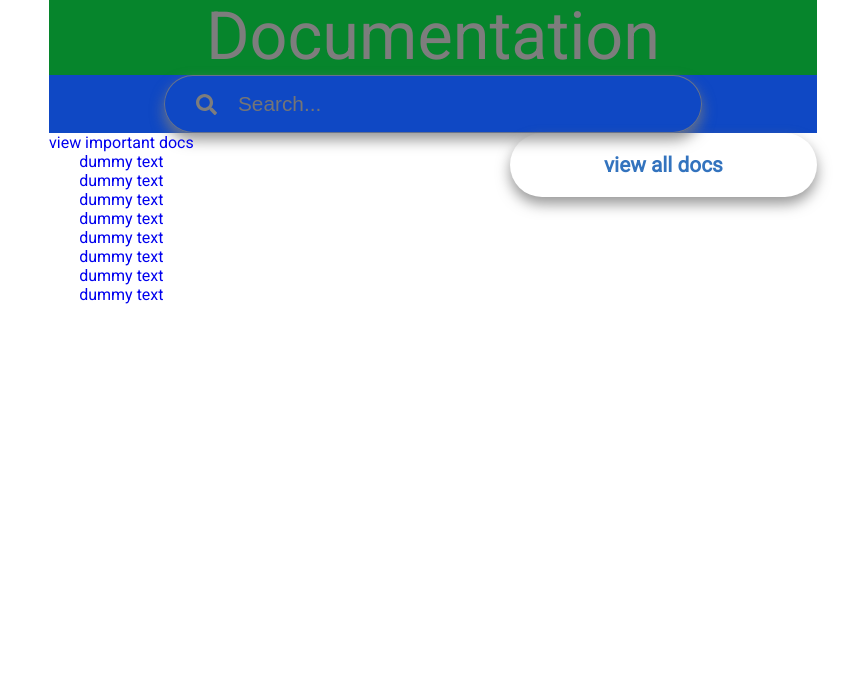
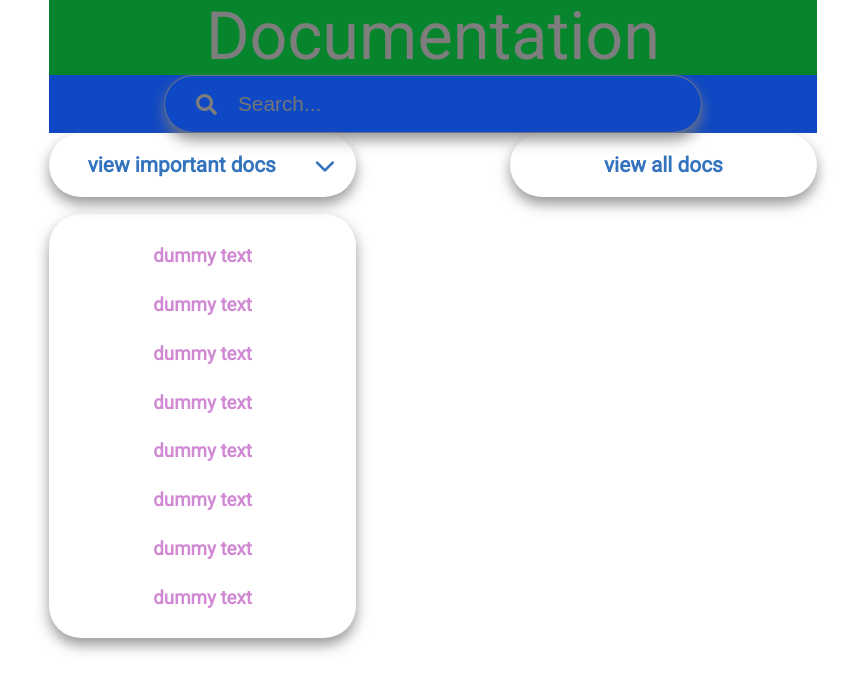
Before and after one commit to beyourahi/doc_site, a plain HTML site: page index.html in a window 1280 px wide. Shown: the part 22-714 px from the top of the page, 207-1063 px from the left. Drawn offline with Linux system fonts and the light colour scheme.

Commit message:
Dropdown Menu CSS

```diff
--- a/assets/scss/style.scss
+++ b/assets/scss/style.scss
@@ -132,16 +132,90 @@
 
     //// Doc Links
     .doc-links {
-       //background-color: rgb(128, 6, 117);
+        //background-color: rgb(128, 6, 117);
 
         height: 100%;
         width: 100%;
-
         display: flex;
         align-items: flex-start;
         justify-content: space-between;
 
         //* Important Docs
+        ul {
+            width: 40%;
+
+            li {
+                a.text {
+                    height: 8vh;
+                    display: flex;
+                    align-items: center;
+                    justify-content: center;
+                    box-shadow: 0px 7px 14px rgba(125, 125, 125, 0.8);
+                    border-radius: 2rem;
+                    cursor: pointer;
+                    &:hover {
+                        span, i.fas {
+                            font-size: calc(1.1vw + 1.1vh);
+                        }
+                    }
+
+                    span {
+                        width: 100%;
+                        color: #3373be;
+                        font-weight: bold;
+                        font-size: calc(1vw + 1vh);
+                        transition: all 0.2s ease-out;
+                    }
+
+                    i.fas {
+                        color: #3373be;
+                        margin-right: calc(1vh + 1vw);
+                        font-size: calc(1vw + 1vh);
+                        transition: all 0.2s ease-out;
+                    }
+                }
+
+                ul.dropdown-menu {
+                    //background-color: rgb(129, 1, 119);
+                    margin-top: calc(0.8vw + 0.8vh);
+                    padding: calc(0.8vw + 0.8vh);
+                    width: 100%;
+                    box-shadow: 0px 7px 14px rgba(125, 125, 125, 0.8);
+                    border-radius: 2rem;
+
+                    li.list-item {
+                        border-radius: 1.5rem;
+                        padding: calc(0.6vw + 0.6vh);
+                        cursor: pointer;
+                        &:hover {
+                            background: #dbe2ec;
+                            a {
+                                span {
+                                    font-size: calc(1.1vw + 1.1vh);
+                                    opacity: 1;
+                                }
+                            }
+                        }
+
+                        a {
+                            color: #3373be;
+                            font-weight: bold;
+                            font-size: calc(1vw + 1vh);
+                            transition: all 0.2s ease-out;
+
+                            span {
+                                width: 100%;
+                                color: #a215a7;
+                                font-weight: bold;
+                                font-size: calc(0.9vw + 0.9vh);
+                                transition: all 0.2s ease-out;
+                                opacity: 0.5;
+                            }
+                        }
+                    }
+                }
+            }
+        }
 
         //* All Docs
         a.all-docs {
@@ -158,7 +232,7 @@
             cursor: pointer;
             &:hover {
                 span {
-                    font-size: calc(1.2vw + 1.2vh);
+                    font-size: calc(1.15vw + 1.15vh);
                 }
             }
 
--- a/index.html
+++ b/index.html
@@ -73,17 +73,36 @@
                     <!--* important docs -->
                     <ul>
                         <li>
-                            <a href="#">view important docs</a>
+                            <a href="#" class="text">
+                                <span>view important docs</span>
+                                <i class="fas fa-chevron-down"></i>
+                            </a>
 
-                            <ul>
-                                <li><a href="#">dummy text</a></li>
-                                <li><a href="#">dummy text</a></li>
-                                <li><a href="#">dummy text</a></li>
-                                <li><a href="#">dummy text</a></li>
-                                <li><a href="#">dummy text</a></li>
-                                <li><a href="#">dummy text</a></li>
-                                <li><a href="#">dummy text</a></li>
-                                <li><a href="#">dummy text</a></li>
+                            <ul class="dropdown-menu">
+                                <li class="list-item">
+                                    <a href="#"><span>dummy text</span></a>
+                                </li>
+                                <li class="list-item">
+                                    <a href="#"><span>dummy text</span></a>
+                                </li>
+                                <li class="list-item">
+                                    <a href="#"><span>dummy text</span></a>
+                                </li>
+                                <li class="list-item">
+                                    <a href="#"><span>dummy text</span></a>
+                                </li>
+                                <li class="list-item">
+                                    <a href="#"><span>dummy text</span></a>
+                                </li>
+                                <li class="list-item">
+                                    <a href="#"><span>dummy text</span></a>
+                                </li>
+                                <li class="list-item">
+                                    <a href="#"><span>dummy text</span></a>
+                                </li>
+                                <li class="list-item">
+                                    <a href="#"><span>dummy text</span></a>
+                                </li>
                             </ul>
                         </li>
                     </ul>
```
Also changed, not shown: assets/css/style.css.
